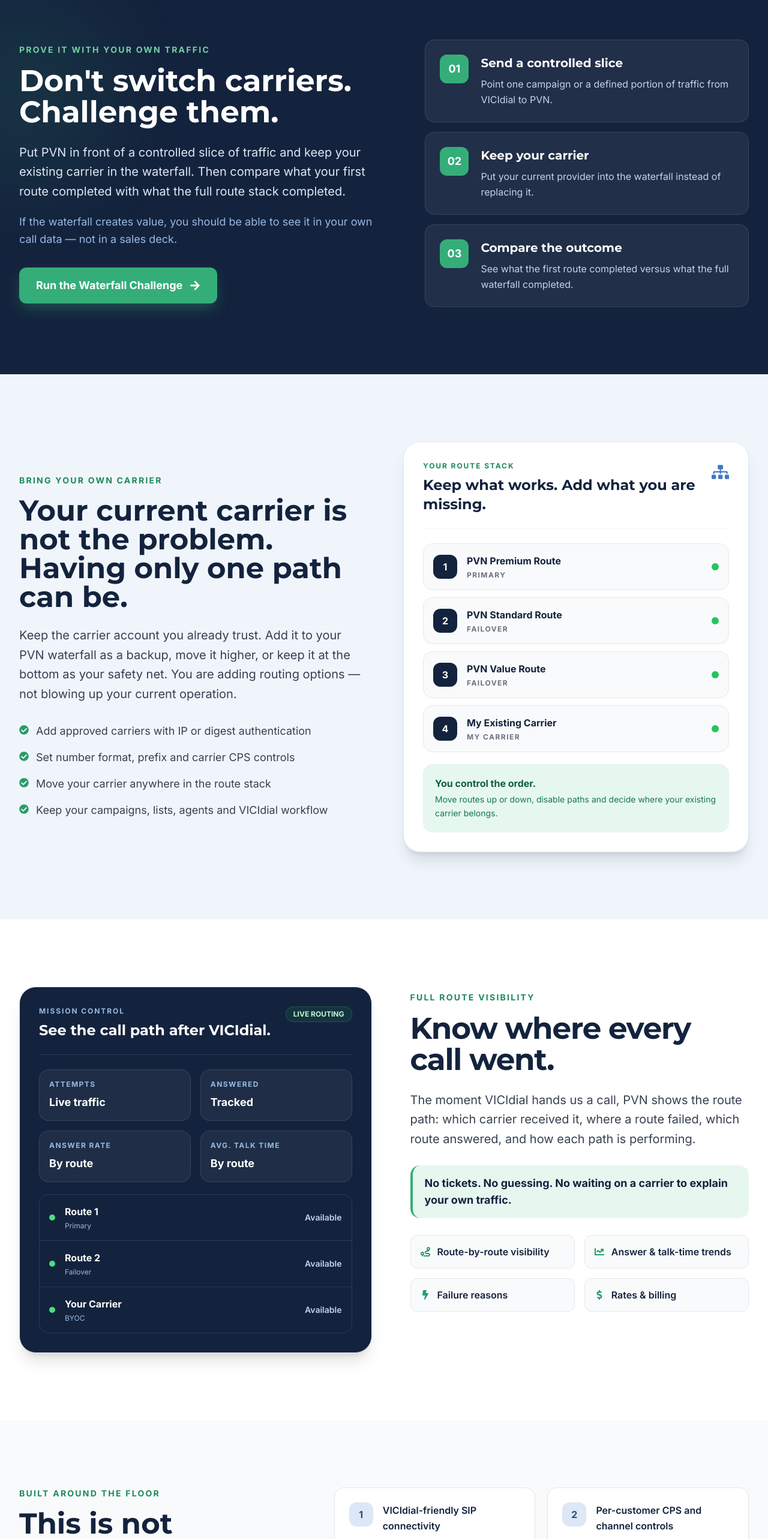
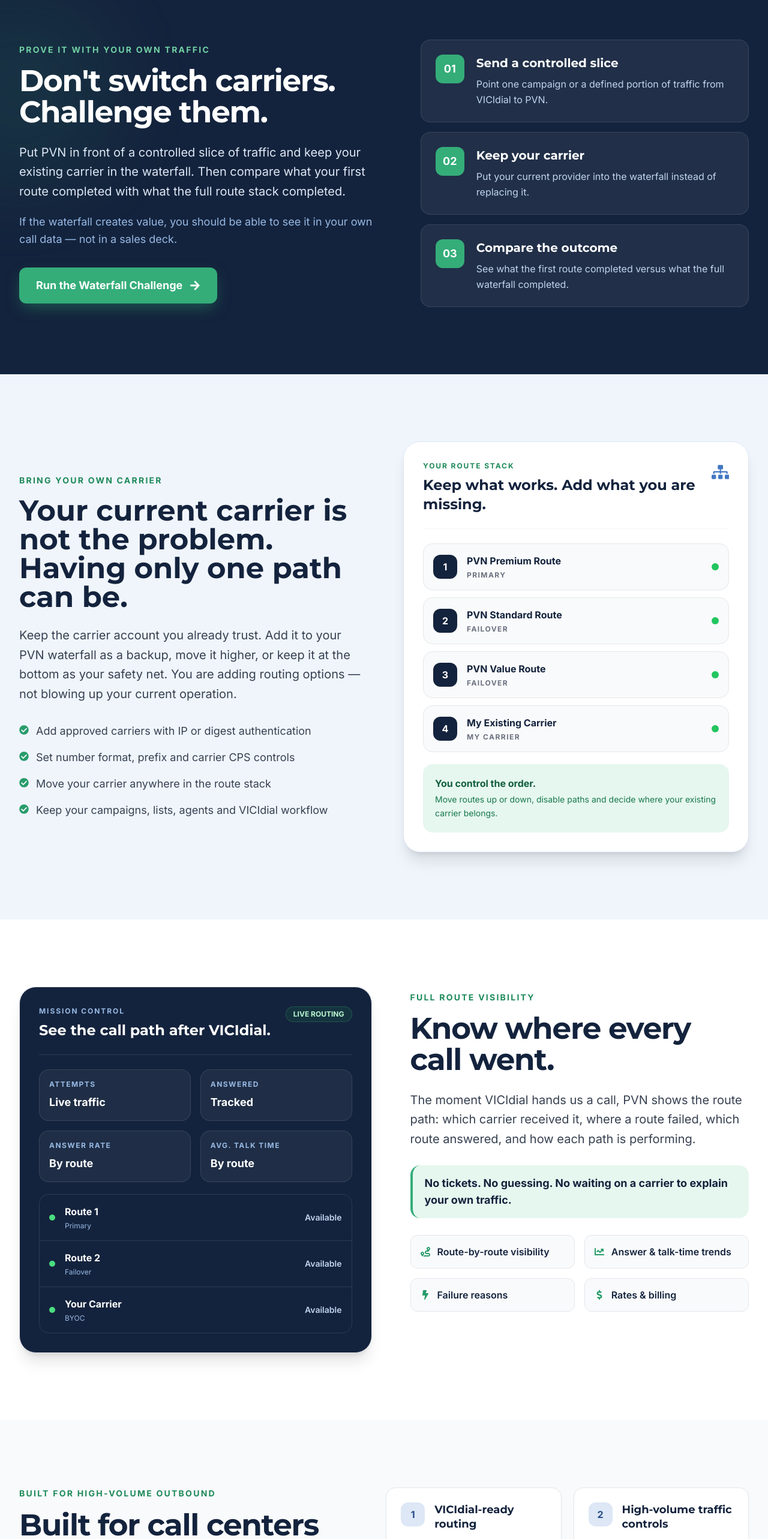
Before and after one commit to bbarnes4318/pvn-voice, a Next.js app in the folder src/: page / in a window 1280 px wide. Shown: the part 2297-4863 px from the top of the page at 60% size. Built offline with nearby package versions, Linux system fonts and the light colour scheme.

Commit message:
Rewrite call-center operations section around floor outcomes

```diff
--- a/src/pages/index.tsx
+++ b/src/pages/index.tsx
@@ -60,12 +60,12 @@
 ];
 
 const callCenterFacts = [
-  'VICIdial-friendly SIP connectivity',
-  'Per-customer CPS and channel controls',
-  'Gateway health checks and route availability',
-  'Carrier-attempt SIP response visibility',
-  'NPA and overlay-aware DID selection for authorized inventory',
-  'Transparent route-level rates and billing increments',
+  ['VICIdial-ready routing', 'Connect once and keep the campaigns, agents and workflow your floor already uses.'],
+  ['High-volume traffic controls', 'Set CPS and concurrent-call limits so traffic stays inside the capacity of each account and route.'],
+  ['Carrier health & failover', 'Identify unavailable paths and move eligible failures to the next configured route instead of stopping the opportunity.'],
+  ['Attempt-level SIP visibility', 'See the gateway, carrier attempt and SIP response so you know why a dial stopped and where.'],
+  ['Authorized local-presence DIDs', 'Use approved number inventory with NPA and overlay-aware selection for the destinations your campaigns call.'],
+  ['Route-level cost visibility', 'See rates and billing increments by route so you can balance connect performance against actual cost.'],
 ];
 
 const challengeSteps = [
@@ -310,11 +310,11 @@
         <section className="relative overflow-hidden bg-primary-950 py-20 md:py-28 text-white">
           <div className="absolute -left-32 top-10 h-80 w-80 rounded-full bg-secondary-500/10 blur-3xl" />
           <div className="container-custom relative">
-            <div className="grid lg:grid-cols-[0.9fr_1.1fr] gap-12 lg:gap-20 items-center">
+            <div className="grid lg:grid-cols-[0.95fr_1.05fr] gap-12 lg:gap-16 items-center">
               <div>
                 <p className="text-sm font-bold tracking-[0.16em] text-secondary-300 uppercase">Prove it with your own traffic</p>
-                <h2 className="mt-4 font-display text-4xl md:text-5xl lg:text-6xl font-bold leading-tight">
-                  Don&apos;t switch carriers. Challenge them.
+                <h2 className="mt-4 font-display text-4xl md:text-5xl lg:text-[52px] font-bold leading-[1.06] tracking-tight">
+                  Don&apos;t switch carriers.<span className="block">Challenge them.</span>
                 </h2>
                 <p className="mt-6 text-xl leading-relaxed text-primary-100">
                   Put PVN in front of a controlled slice of traffic and keep your existing carrier in the waterfall. Then compare what your first route completed with what the full route stack completed.
@@ -490,23 +490,29 @@
 
         <section className="py-20 md:py-28 bg-gray-50">
           <div className="container-custom">
-            <div className="grid lg:grid-cols-[0.8fr_1.2fr] gap-10 lg:gap-16 items-start">
+            <div className="grid lg:grid-cols-[0.95fr_1.05fr] gap-10 lg:gap-16 items-start">
               <div>
-                <p className="text-sm font-bold tracking-[0.16em] text-secondary-700 uppercase">Built around the floor</p>
-                <h2 className="mt-4 font-display text-4xl md:text-5xl font-bold leading-tight text-primary-950">
-                  This is not another office phone system.
+                <p className="text-sm font-bold tracking-[0.16em] text-secondary-700 uppercase">Built for high-volume outbound</p>
+                <h2 className="mt-4 max-w-2xl font-display text-4xl md:text-[46px] lg:text-[50px] font-bold leading-[1.06] tracking-tight text-primary-950">
+                  Built for call centers that live and die by connect rate.
                 </h2>
-                <p className="mt-6 text-xl leading-relaxed text-gray-700">
-                  PVN is designed around the realities of outbound call centers: route failures, CPS limits, concurrent calls, carrier health, DID logic, SIP response codes and billing transparency.
+                <p className="mt-6 max-w-2xl text-xl leading-relaxed text-gray-700">
+                  Your floor does not need another generic SIP trunk. It needs routing built around VICIdial, high-volume traffic, carrier failover, number strategy, and visibility into every attempt.
                 </p>
+                <div className="mt-7 rounded-2xl border-l-4 border-secondary-500 bg-white px-5 py-4 shadow-sm">
+                  <p className="text-lg font-bold text-primary-950">The goal is simple: keep more viable calls alive long enough to reach an agent.</p>
+                </div>
               </div>
 
               <div className="grid md:grid-cols-2 gap-5">
-                {callCenterFacts.map((fact, index) => (
-                  <div key={fact} className="rounded-2xl border border-gray-200 bg-white p-6 shadow-sm">
+                {callCenterFacts.map(([title, copy], index) => (
+                  <div key={title} className="rounded-2xl border border-gray-200 bg-white p-6 shadow-sm">
                     <div className="flex items-start gap-4">
                       <div className="flex h-10 w-10 flex-shrink-0 items-center justify-center rounded-xl bg-primary-100 font-bold text-primary-700">{index + 1}</div>
-                      <p className="font-semibold leading-relaxed text-primary-950">{fact}</p>
+                      <div>
+                        <h3 className="text-lg font-bold leading-snug text-primary-950">{title}</h3>
+                        <p className="mt-2 text-sm leading-relaxed text-gray-600">{copy}</p>
+                      </div>
                     </div>
                   </div>
                 ))}
```
